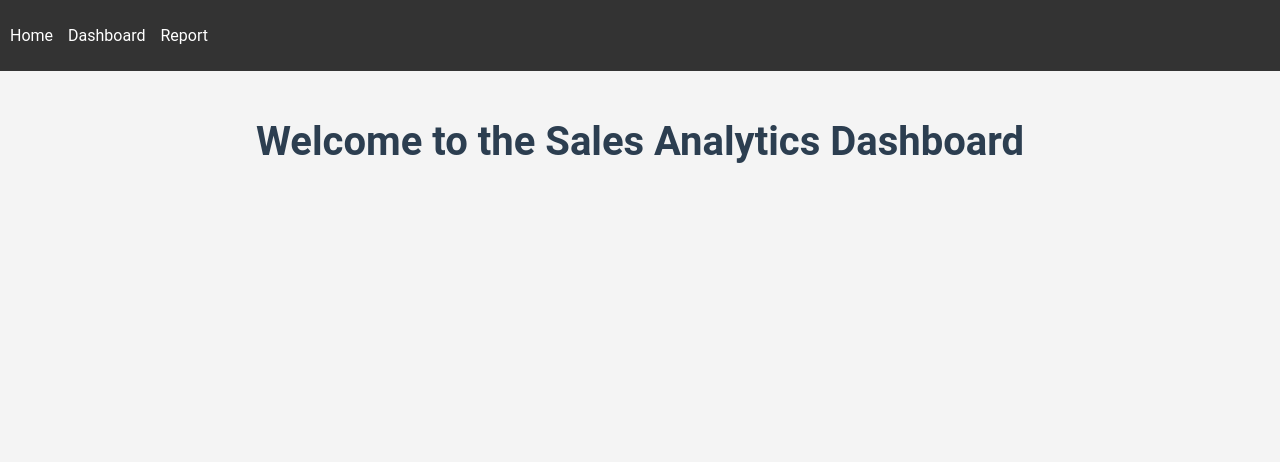
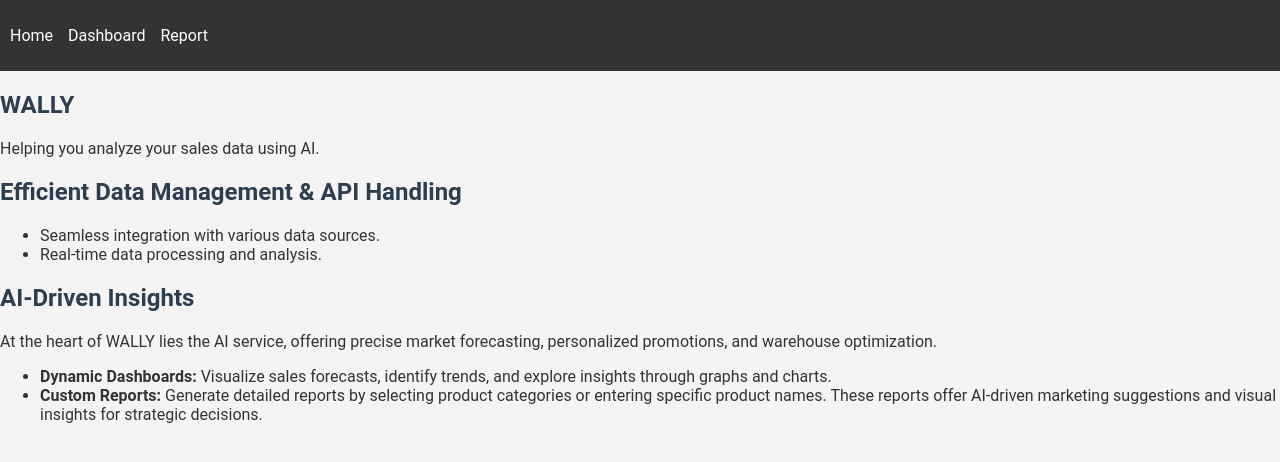
Before and after one commit to samvardhan03/hack.sp, a React (Create React App) app: page / in a window 1280 px wide. Shown: the top 462 px of the page. Built offline with nearby package versions, Linux system fonts and the light colour scheme.

Commit message:
Update Home.js

```diff
--- a/src/components/Home.js
+++ b/src/components/Home.js
@@ -1,12 +1,42 @@
-import React from "react";
-import "./styles/Home.css";
+import React from 'react';
+import './styles/Home.css';
 
 const Home = () => {
-  return (
-    <div className="home">
-      <h1>Welcome to the Sales Analytics Dashboard</h1>
-    </div>
-  );
+    return (
+        <div className="home-container">
+            <section className="section section-1">
+                <h2>WALLY</h2>
+                <p>Helping you analyze your sales data using AI.</p>
+            </section>
+
+            <section className="section section-2">
+                <h2>Efficient Data Management & API Handling</h2>
+                <ul>
+                    <li>Seamless integration with various data sources.</li>
+                    <li>Real-time data processing and analysis.</li>
+                </ul>
+            </section>
+
+            <section className="section section-3">
+                <h2>AI-Driven Insights</h2>
+                <p>
+                    At the heart of WALLY lies the AI service, offering precise market forecasting,
+                    personalized promotions, and warehouse optimization.
+                </p>
+                <ul>
+                    <li>
+                        <strong>Dynamic Dashboards:</strong> Visualize sales forecasts, identify trends,
+                        and explore insights through graphs and charts.
+                    </li>
+                    <li>
+                        <strong>Custom Reports:</strong> Generate detailed reports by selecting product
+                        categories or entering specific product names. These reports offer AI-driven marketing
+                        suggestions and visual insights for strategic decisions.
+                    </li>
+                </ul>
+            </section>
+        </div>
+    );
 };
 
 export default Home;
```
